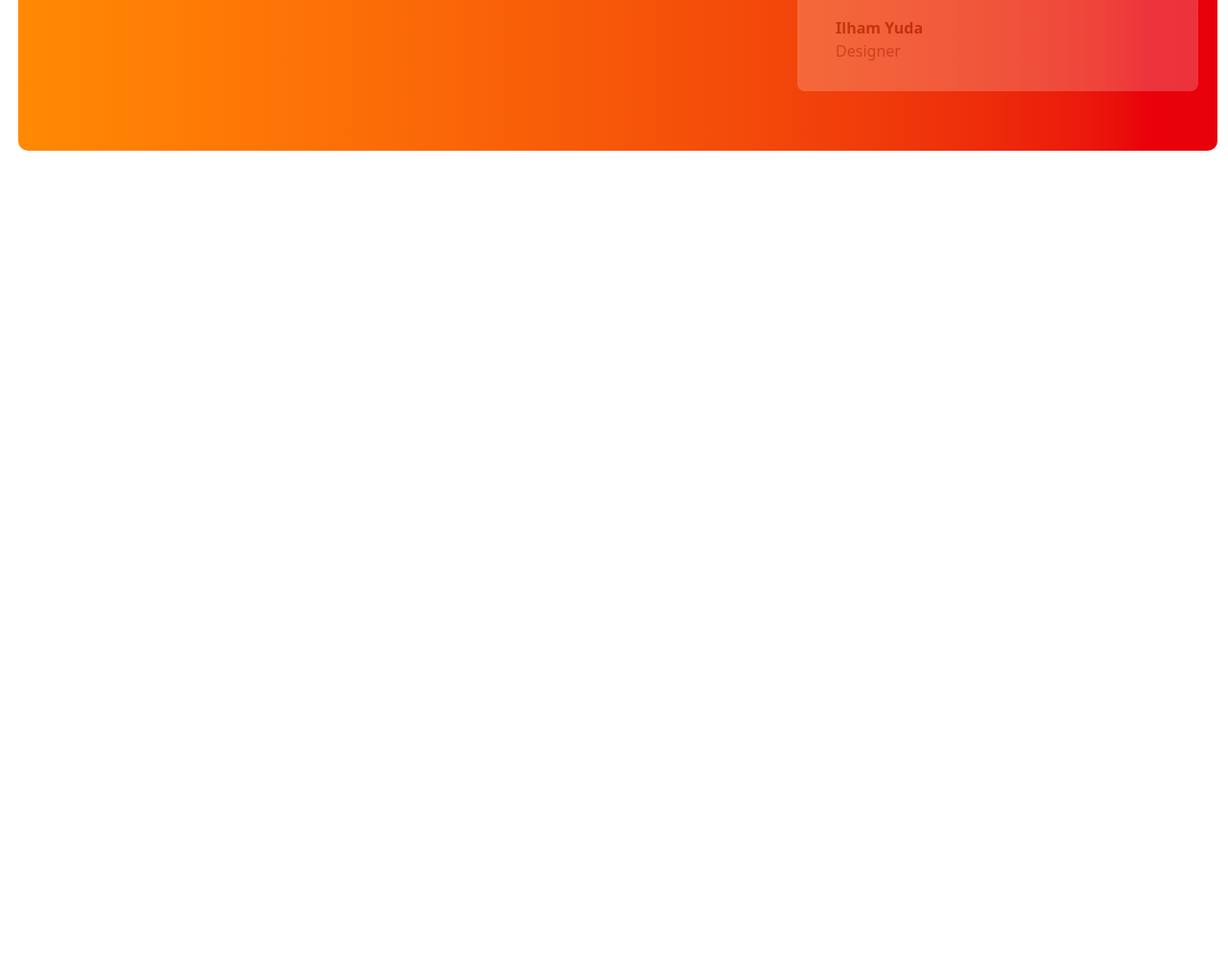
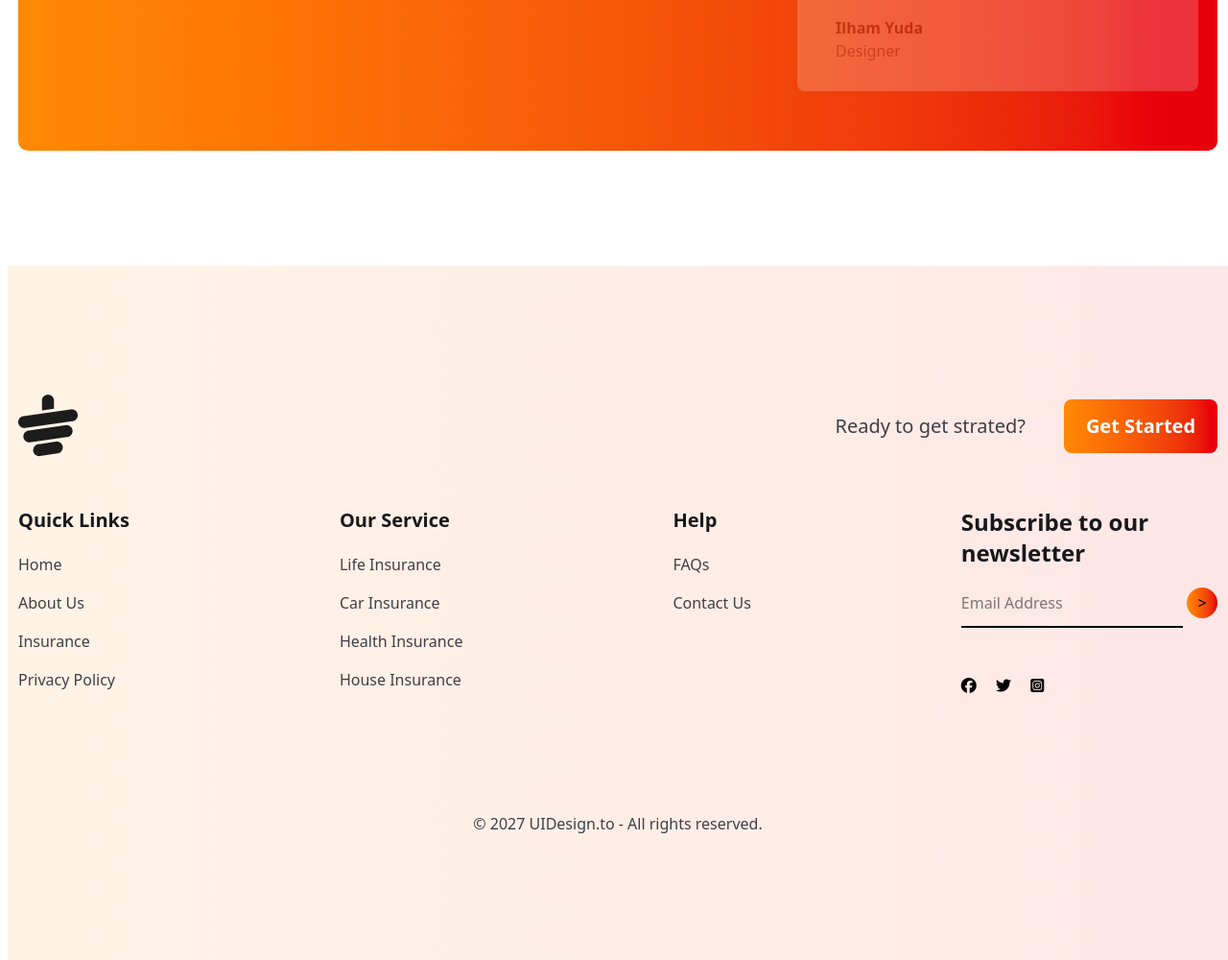
Before and after one commit to Ssakib007/Tea-House-Project, a plain HTML site: page index.html in a window 1280 px wide. Shown: the part 2451-3451 px from the top of the page at 96% size. Before the commit the page ends 2728 px from the top, so only its background shows below. Drawn offline with nearby package versions, Linux system fonts and the light colour scheme.

Commit message:
footer almost

```diff
--- a/index.html
+++ b/index.html
@@ -222,5 +222,76 @@
       </div>
     </section>
     <!-- footer  -->
+    <section class="bg-gradient-to-l from-red-600/10 to-orange-400/10">
+      <div class="footer 1 max-w-[1250px] mx-auto pt-[134px] pb-13">
+        <div class="flex flex-col md:flex-row justify-between items-center">
+          <img src="media/cup.png" alt="" />
+          <div class="flex items-center">
+            <p class="text-zinc-700 text-xl font-medium pr-10">
+              Ready to get strated?
+            </p>
+            <button
+              class="w-40 h-14 bg-gradient-to-l from-red-600 to-orange-400 rounded-lg text-white text-xl font-bold"
+            >
+              Get Started
+            </button>
+          </div>
+        </div>
+      </div>
+      <div
+        class="footer 2 max-w-[1250px] mx-auto flex flex-col md:flex-row justify-between pb-[110px]"
+      >
+        <div>
+          <p class="text-zinc-900 text-xl font-semibold pb-5">Quick Links</p>
+          <p class="text-zinc-700 text-base font-normal pb-4">Home</p>
+          <p class="text-zinc-700 text-base font-normal pb-4">About Us</p>
+          <p class="text-zinc-700 text-base font-normal pb-4">Insurance</p>
+          <p class="text-zinc-700 text-base font-normal pb-4">Privacy Policy</p>
+        </div>
+        <div>
+          <p class="text-zinc-900 text-xl font-semibold pb-5">Our Service</p>
+          <p class="text-zinc-700 text-base font-normal pb-4">Life Insurance</p>
+          <p class="text-zinc-700 text-base font-normal pb-4">Car Insurance</p>
+          <p class="text-zinc-700 text-base font-normal pb-4">
+            Health Insurance
+          </p>
+          <p class="text-zinc-700 text-base font-normal pb-4">
+            House Insurance
+          </p>
+        </div>
+        <div>
+          <p class="text-zinc-900 text-xl font-semibold pb-5">Help</p>
+          <p class="text-zinc-700 text-base font-normal pb-4">FAQs</p>
+          <p class="text-zinc-700 text-base font-normal pb-4">Contact Us</p>
+        </div>
+        <div>
+          <p class="text-zinc-900 text-2xl font-semibold pb-5">
+            Subscribe to our <br />newsletter
+          </p>
+          <input
+            type="text"
+            placeholder="Email Address"
+            class="border-b-2 outline-none pb-3"
+          />
+          <button
+            class="w-8 h-8 bg-gradient-to-l from-red-600 to-orange-400 rounded-full"
+          >
+            >
+          </button>
+          <div class="pt-[48px] space-x-4">
+            <i class="fa-brands fa-facebook"></i>
+            <i class="fa-brands fa-twitter"></i>
+            <i class="fa-brands fa-square-instagram"></i>
+          </div>
+        </div>
+      </div>
+      <div class="footer 3 pb-[130px]">
+        <p
+          class="text-center justify-start text-zinc-700 text-base font-medium"
+        >
+          © 2027 UIDesign.to - All rights reserved.
+        </p>
+      </div>
+    </section>
   </body>
 </html>
```
